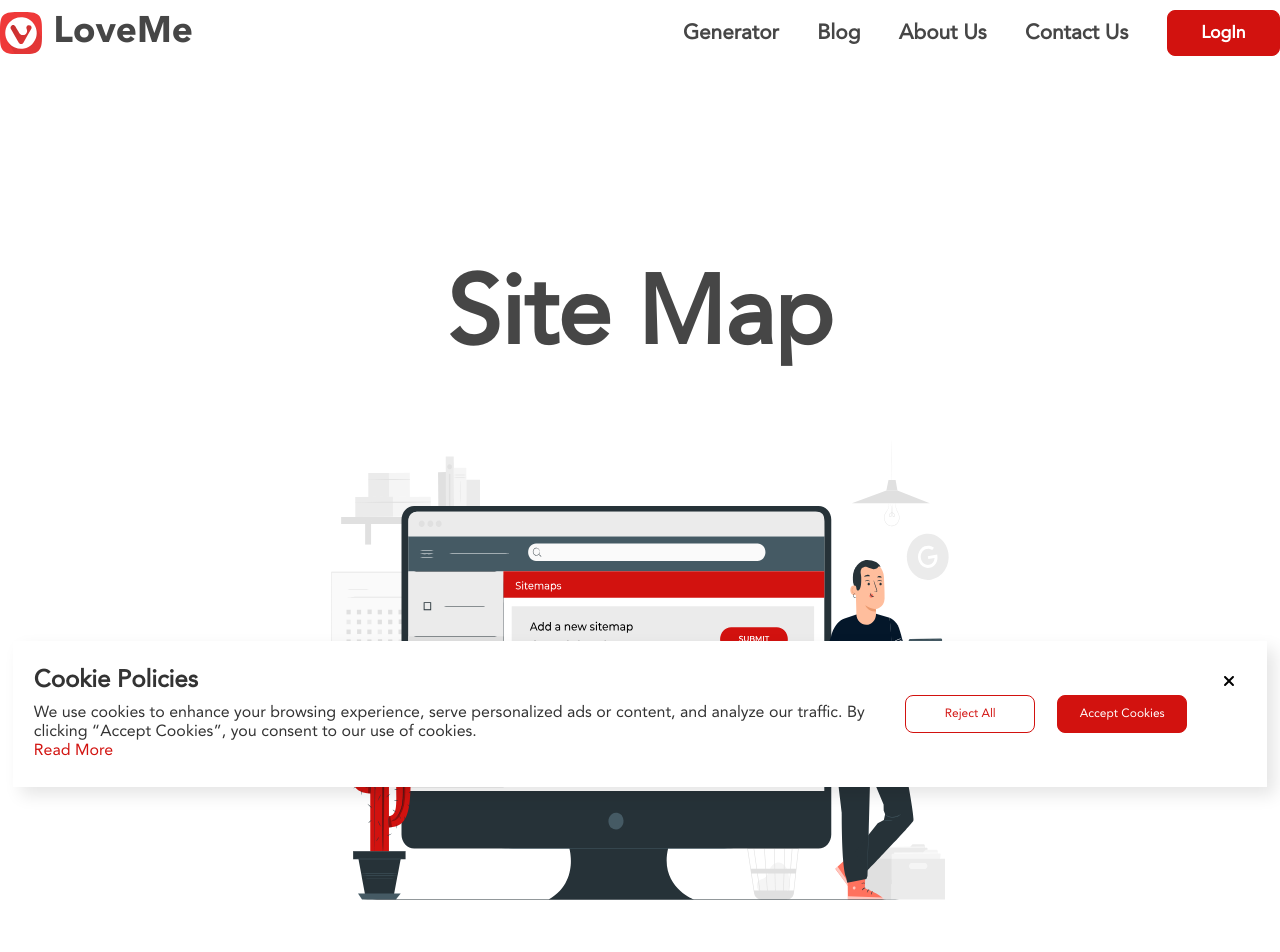
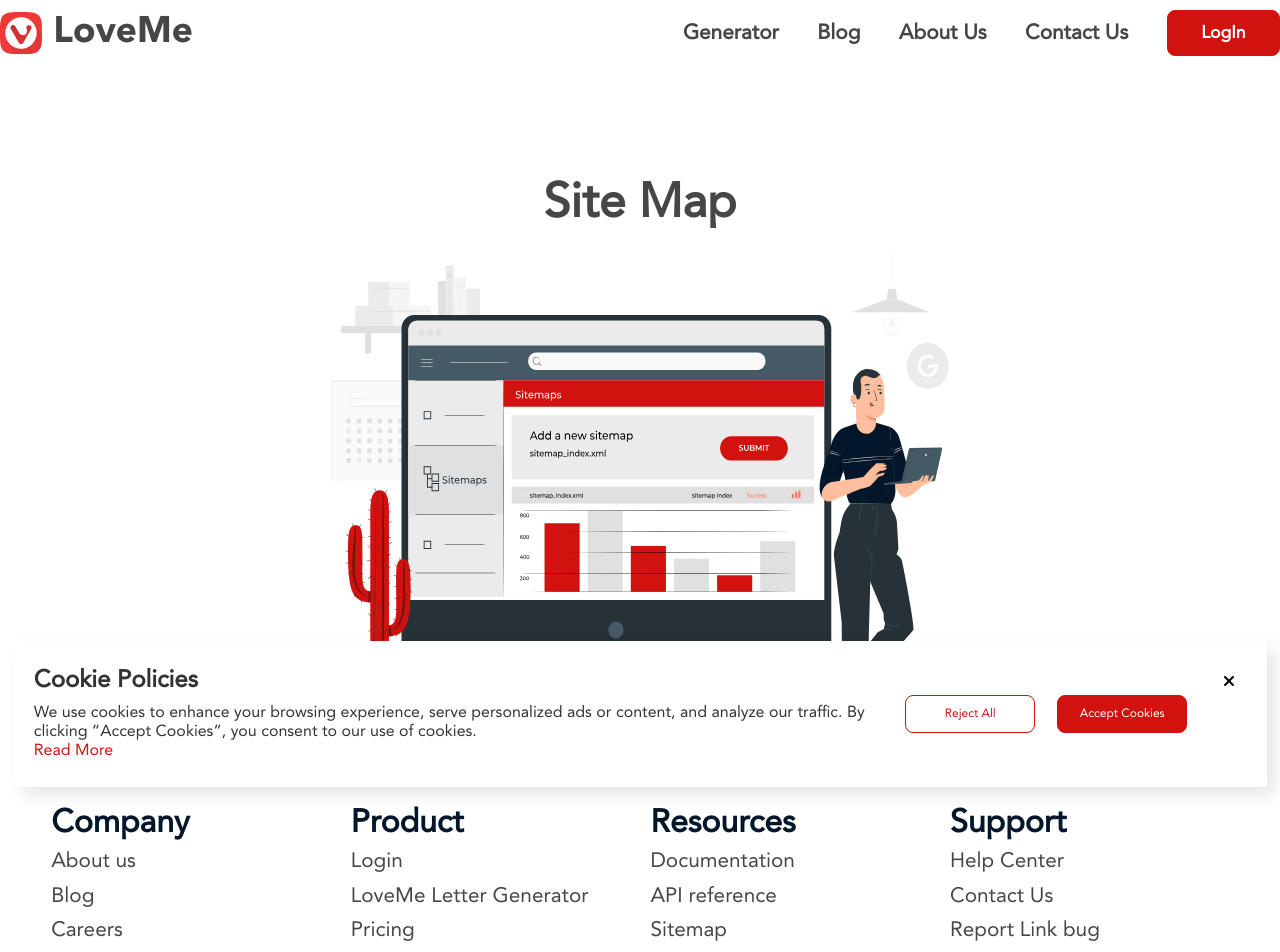
Before and after one commit to Phyya/love-letter-generator, a React (Create React App) app: page /sitemap in a window 1280 px wide. Shown: the top 952 px of the page. Built offline with nearby package versions, Linux system fonts and the light colour scheme.

Commit message:
update sitemap.css

```diff
--- a/src/styles/SiteMap.css
+++ b/src/styles/SiteMap.css
@@ -28,17 +28,17 @@ a {
   display: block;
 }
 .sitemap {
-  margin: 4em 0 12em;
+  margin: 1.5em 0 6em;
   font-family: 'Avenir', sans-serif;
   font-size: 1rem;
-  padding: 2.4em;
-  margin-top: 8em;
+  padding: 2em;
+  margin-top: 4em;
 }
 .hero--leading {
   font-weight: 850;
-  font-size: 2.4rem;
+  font-size: 2rem;
   text-align: center;
-  margin-bottom: 2em;
+  margin-bottom: 1.4em;
   color: var(--color-1);
 }
 .hero--img {
@@ -52,15 +52,15 @@ a {
   margin: 0 auto;
 }
 .links-section {
-  font-size: 1.6rem;
-  margin-top: 5em;
+  font-size: 1.2rem;
+  margin-top: 2.5em;
 }
 .links--leading {
-  font-size: 1.9rem;
+  font-size: 1.4rem;
   font-family: 'Avenir';
   font-weight: 600;
   color: var(--color-2);
-  margin: 2em 0 0.6em;
+  margin: 1.2em 0 0.2em;
 }
 .link {
   color: var(--color-1);
@@ -69,42 +69,42 @@ a {
   color: #d2120f;
 }
 .link:not(:last-of-type) {
-  margin-bottom: 0.5em;
+  margin-bottom: 0.2em;
 }
 
 @media (min-width: 768px) and (max-width: 1024px) {
   .hero--leading {
-    font-size: 3rem;
+    font-size: 2.3rem;
   }
   .links-section {
-    font-size: 1.7rem;
-    margin-top: 8em;
+    font-size: 1.3rem;
+    margin-top: 4em;
   }
   .links--leading {
-    font-size: 2.1rem;
+    font-size: 1.6rem;
   }
 }
 @media screen and (min-width: 1024px) {
   .sitemap {
-    padding-left: 7.2em;
-    padding-right: 7.2em;
-    margin-top: 14em;
+    padding-left: 3.2em;
+    padding-right: 3.2em;
+    margin-top: 9em;
   }
   .hero--leading {
-    font-size: 6rem;
-    margin-bottom: 0.6em;
+    font-size: 3rem;
+    margin-bottom: 0.2em;
   }
   .links--leading {
-    font-size: 3rem;
-    margin-bottom: 0.4em;
+    font-size: 2rem;
+    margin-bottom: 0.2em;
   }
   .links-section {
-    font-size: 1.8rem;
+    font-size: 1.3rem;
     display: grid;
     column-gap: 1em;
     grid-template-columns: repeat(4, 1fr);
   }
   .link:not(:last-of-type) {
-    margin-bottom: 0.84em;
+    margin-bottom: 0.44em;
   }
 }
```
